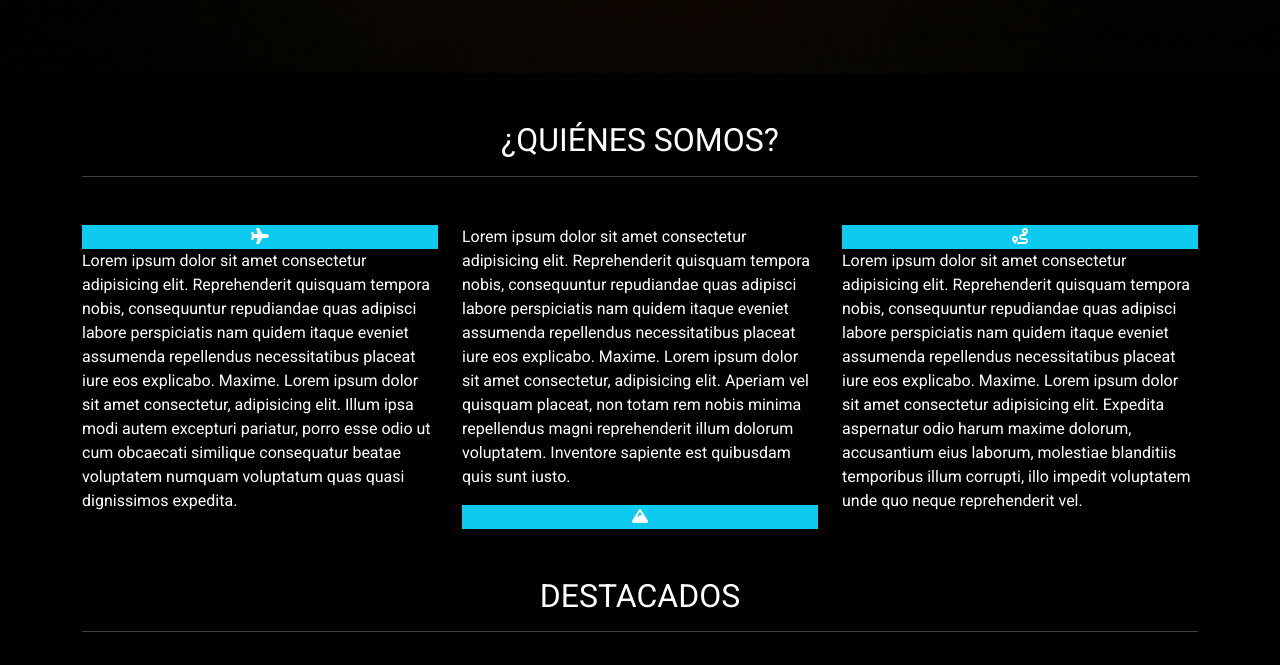
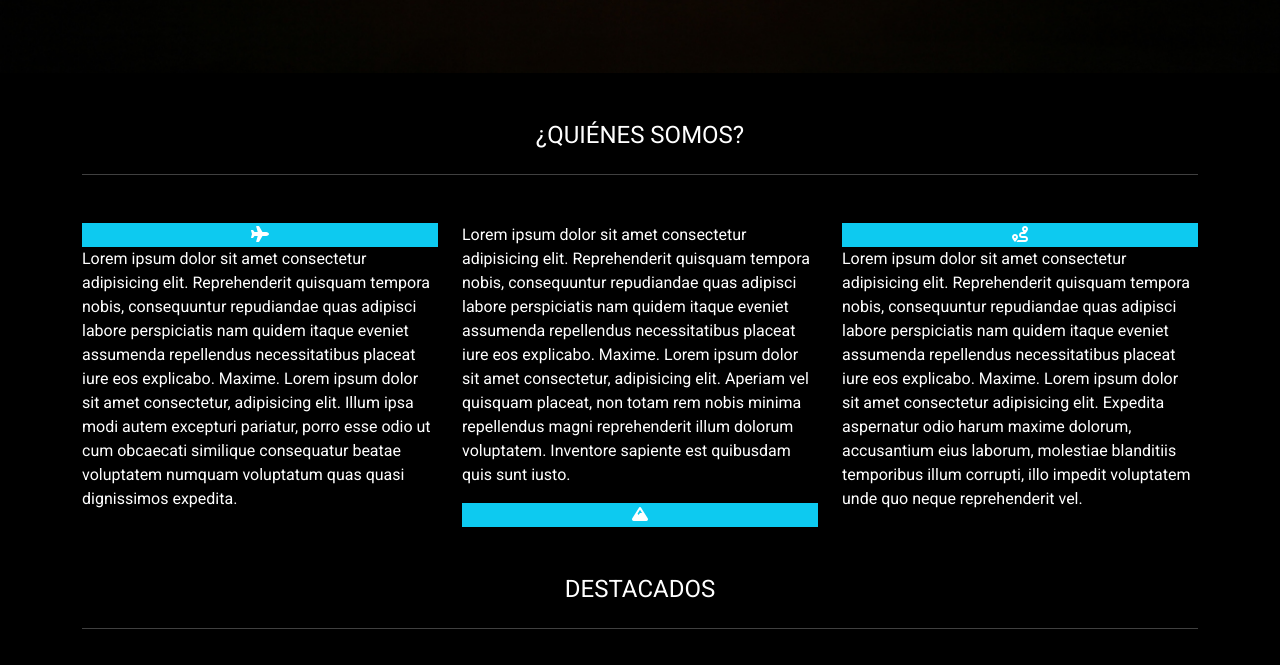
Before and after one commit to Gonza2329/Viajes-Chile, a plain HTML site: page index.html in a window 1280 px wide. Shown: the part 780-1445 px from the top of the page. Drawn offline with nearby package versions, Linux system fonts and the light colour scheme.

Commit message:
Se modifica js y tamaños en html

```diff
--- a/assets/css/styles.css
+++ b/assets/css/styles.css
@@ -6,6 +6,8 @@ html {
     color: white;
     background-color: black;
     font-family: 'Roboto', sans-serif;
+    padding: 0;
+    margin: 0;
   }
 
   .card {
@@ -21,7 +23,7 @@ html {
     object-fit: cover;
   }
 
-  @media screen and (max-width:990px){
+  @media screen and (max-width:768px){
 
     #section-presentacion{
         display: none;
--- a/index.html
+++ b/index.html
@@ -84,7 +84,7 @@
 
         <!--Sección de presentación-->
         <section id="section-presentacion" class="section-presentacion container mt-5">
-            <h2 class="text-center">¿QUIÉNES SOMOS?</h2>
+            <h4 class="text-center mb-4">¿QUIÉNES SOMOS?</h4>
             <hr class="mb-5">
             <div class="row">
                 <div class="col-12 col-md-4 text-left">
@@ -125,7 +125,7 @@
 
         <!--Sección de destacados-->
         <section id="section-destacados" class="section-destacados container mt-5">
-            <h2 class="text-center">DESTACADOS</h2>
+            <h4 class="text-center mb-4">DESTACADOS</h4>
             <hr class="mb-5">
             <div class="row my-5">
                 <div class="col-12 col-md-3">
```
